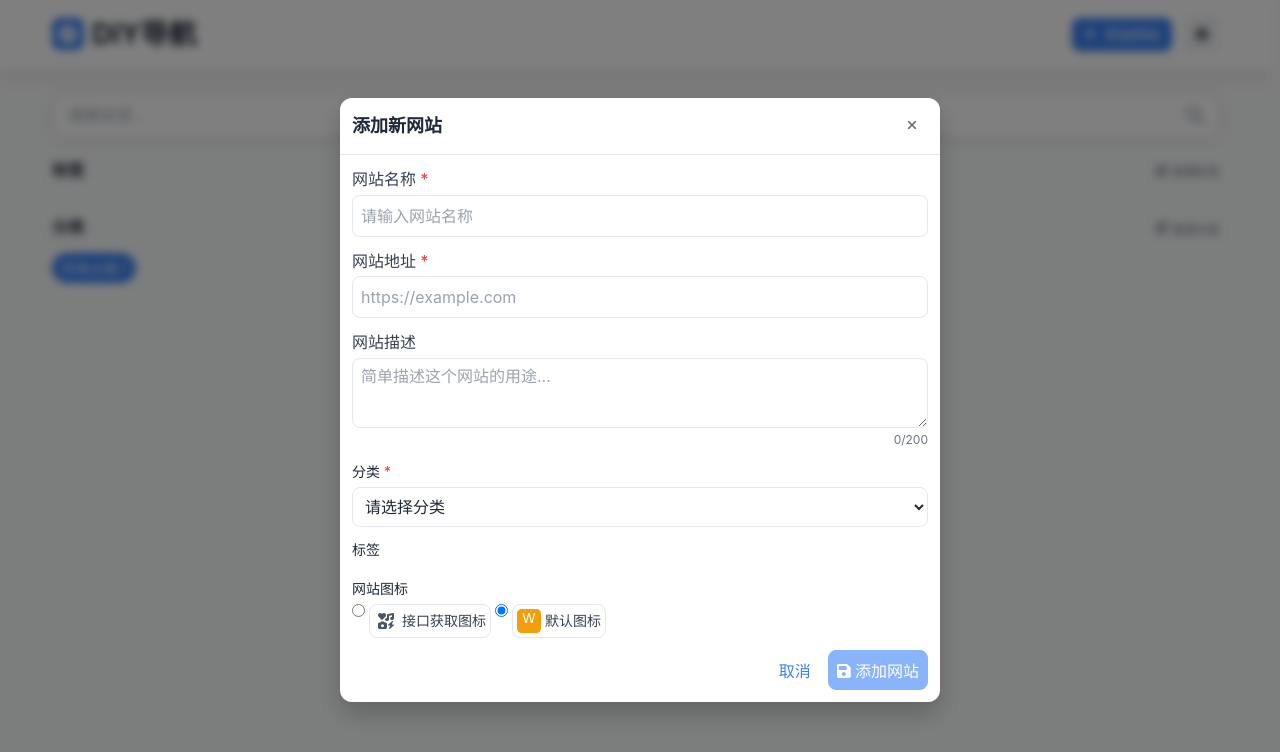
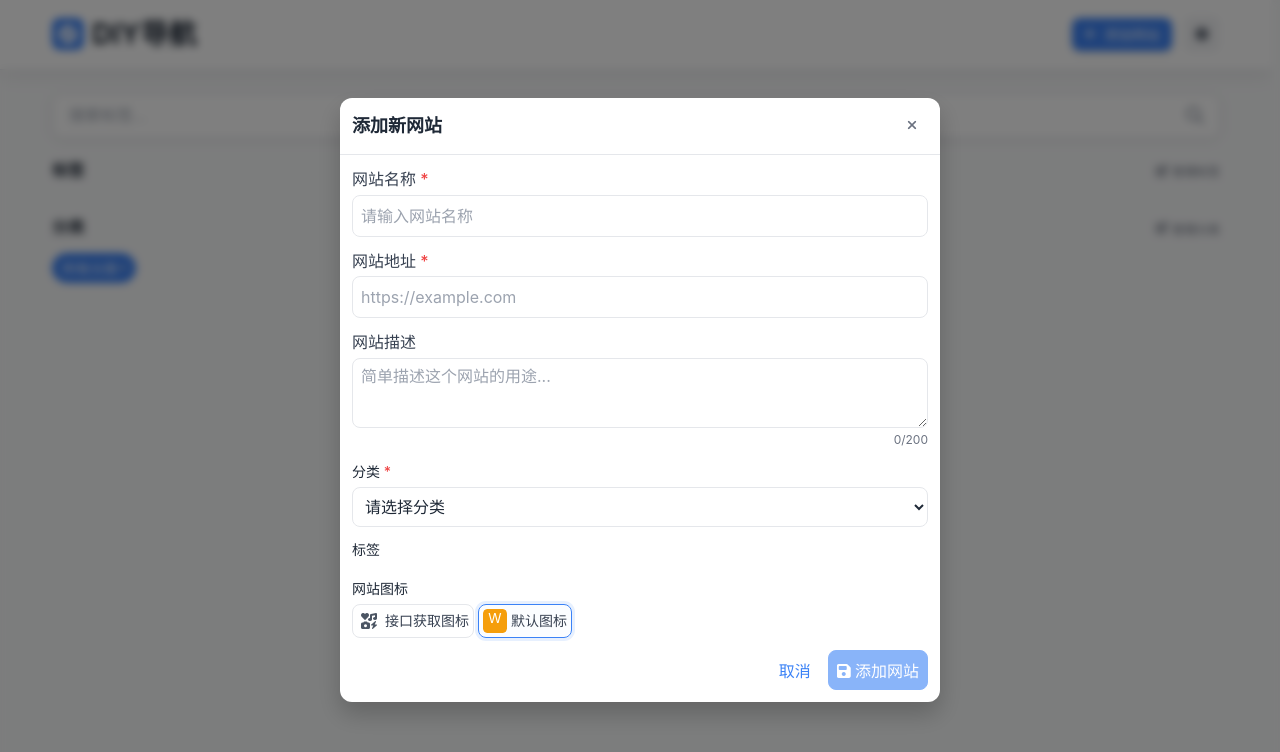
Before and after one commit to slightlee/diy-nav-web, a Vue app: page / in a window 1280 px wide. Both pictures are taken after a click on the button "添加网站". Shown: the top 752 px of the page. Built offline with nearby package versions, Linux system fonts and the light colour scheme.

Commit message:
style(AddSiteModal): 优化收藏图标选项的交互样式

```diff
--- a/src/components/modals/AddSiteModal.vue
+++ b/src/components/modals/AddSiteModal.vue
@@ -484,6 +484,12 @@ const tags = computed(() => tagStore.tags)
   cursor: pointer;
 }
 
+.favicon-option input {
+  position: absolute;
+  opacity: 0;
+  pointer-events: none;
+}
+
 .favicon-card {
   display: flex;
   align-items: center;
@@ -491,6 +497,17 @@ const tags = computed(() => tagStore.tags)
   padding: $spacing-sm;
   border: 1px solid $color-border;
   border-radius: $border-radius-md;
+  transition: all $transition-fast;
+}
+
+.favicon-option input:checked + .favicon-card {
+  border-color: $color-primary;
+  box-shadow: 0 0 0 3px rgba($color-primary, 0.12);
+  background-color: rgba($color-primary, 0.02);
+}
+
+.favicon-card:hover {
+  border-color: $color-neutral-300;
 }
 
 .favicon-img {
```
